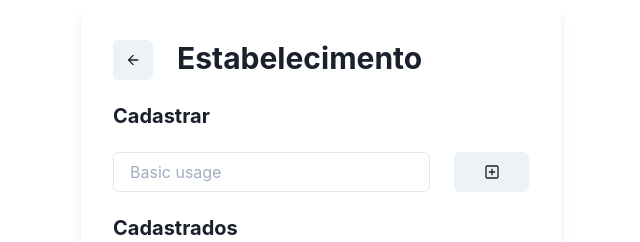
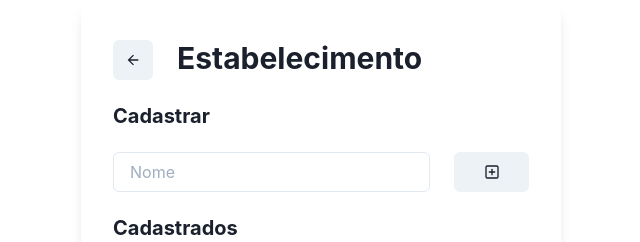
Before and after one commit to danieljpgo/my-grocery-list, a Next.js app: page /grocery in a window 1280 px wide. Shown: the top 242 px of the page, without its empty margins (319-959 px from the left). Built offline with nearby package versions, Linux system fonts and the light colour scheme.

Commit message:
fix: default value for select grocery

```diff
--- a/src/pages/grocery/index.tsx
+++ b/src/pages/grocery/index.tsx
@@ -28,7 +28,7 @@ export default function Grocery() {
           <Input
             value={router.query.name}
             name="name"
-            placeholder="Basic usage"
+            placeholder="Nome"
             onChange={handleInputChange}
           />
           <IconButtonLink
--- a/src/pages/index.tsx
+++ b/src/pages/index.tsx
@@ -31,6 +31,7 @@ export default function Home() {
               {name}
             </option>
           ))}
+          {!grocery && <option value="">Selecione ou crie uma Grocery</option>}
         </Select>
         <Flex>
           <Title as="h2">Lista de Compras</Title>
```
